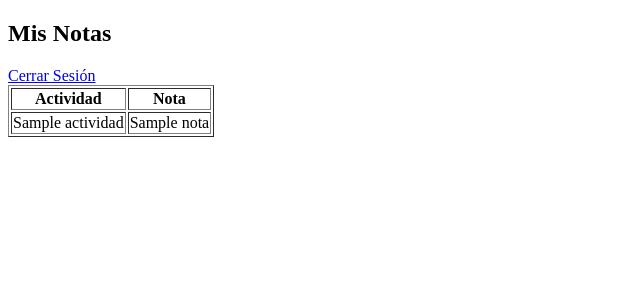
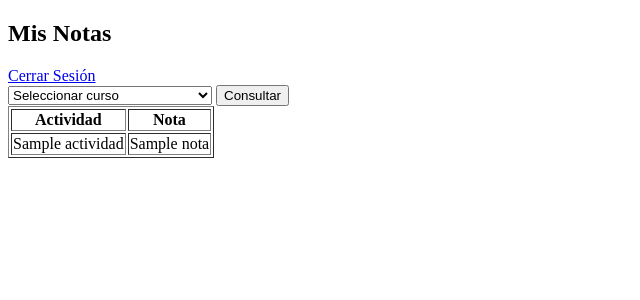
Before and after one commit to lcuadrar/PPCYL2_PSemestre_Proyecto2_1113-25-24908, a Django app: template frontend/main/templates/estudiante_panel.html in a window 1280 px wide. Shown: the top 300 px of the page, without its empty margins (0-640 px from the left). Run offline with Django 4.2, Linux system fonts and the light colour scheme; the template is opened without the code that fills it: most values are stand-ins (such as "Sample title", 1, 10 or a date in 2020).

Commit message:
estudiante puede seleccionar curso

```diff
--- a/frontend/main/templates/estudiante_panel.html
+++ b/frontend/main/templates/estudiante_panel.html
@@ -7,6 +7,19 @@
     <h2>Mis Notas</h2>
     <a href="/cerrar_sesion/">Cerrar Sesión</a>
 
+    <form method="GET">
+        <select name="curso">
+            <option value="">Seleccionar curso</option>
+            {% for c in cursos %}
+            <option value="{{ c.codigo }}" {% if curso_seleccionado == c.codigo %}selected{% endif %}>
+                {{ c.codigo }} - {{ c.nombre }}
+            </option>
+            {% endfor %}
+        </select>
+        <button type="submit">Consultar</button>
+    </form>
+
+    {% if notas %}
     <table border="1">
         <tr>
             <th>Actividad</th>
@@ -19,5 +32,8 @@
         </tr>
         {% endfor %}
     </table>
+    {% elif curso_seleccionado %}
+        <p>No hay notas cargadas para este curso todavía.</p>
+    {% endif %}
 </body>
 </html>
```
Also changed, not shown: backend/app.py (+10 -0 lines), frontend/main/views.py (+16 -3 lines), frontend/db.sqlite3.
